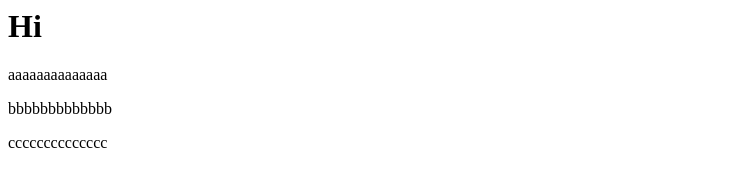
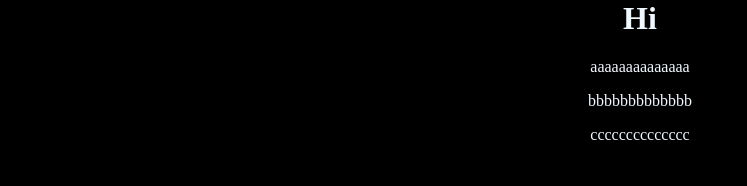
Before and after one commit to alinaMadalinaPlacintar/myprojects1, a plain HTML site: page index.html in a window 1280 px wide. Shown: the whole page, without its empty margins (0-747 px from the left). Drawn offline with Linux system fonts and the light colour scheme.

Commit message:
stylesCssAdded

```diff
--- a/index.html
+++ b/index.html
@@ -4,6 +4,7 @@
     <meta http-equiv="X-UA-Compatible" content="IE=edge">
     <meta name="viewport" content="width=device-width, initial-scale=1.0">
     <title>Document</title>
+    <link rel="stylesheet" href="styles.css">
 </head>
 <body>
     <h1>Hi</h1>
--- /dev/null
+++ b/styles.css
@@ -0,0 +1,6 @@
+body{
+    margin: 0;
+    background-color:black;
+    color: aliceblue;
+    text-align: center;
+}
```
